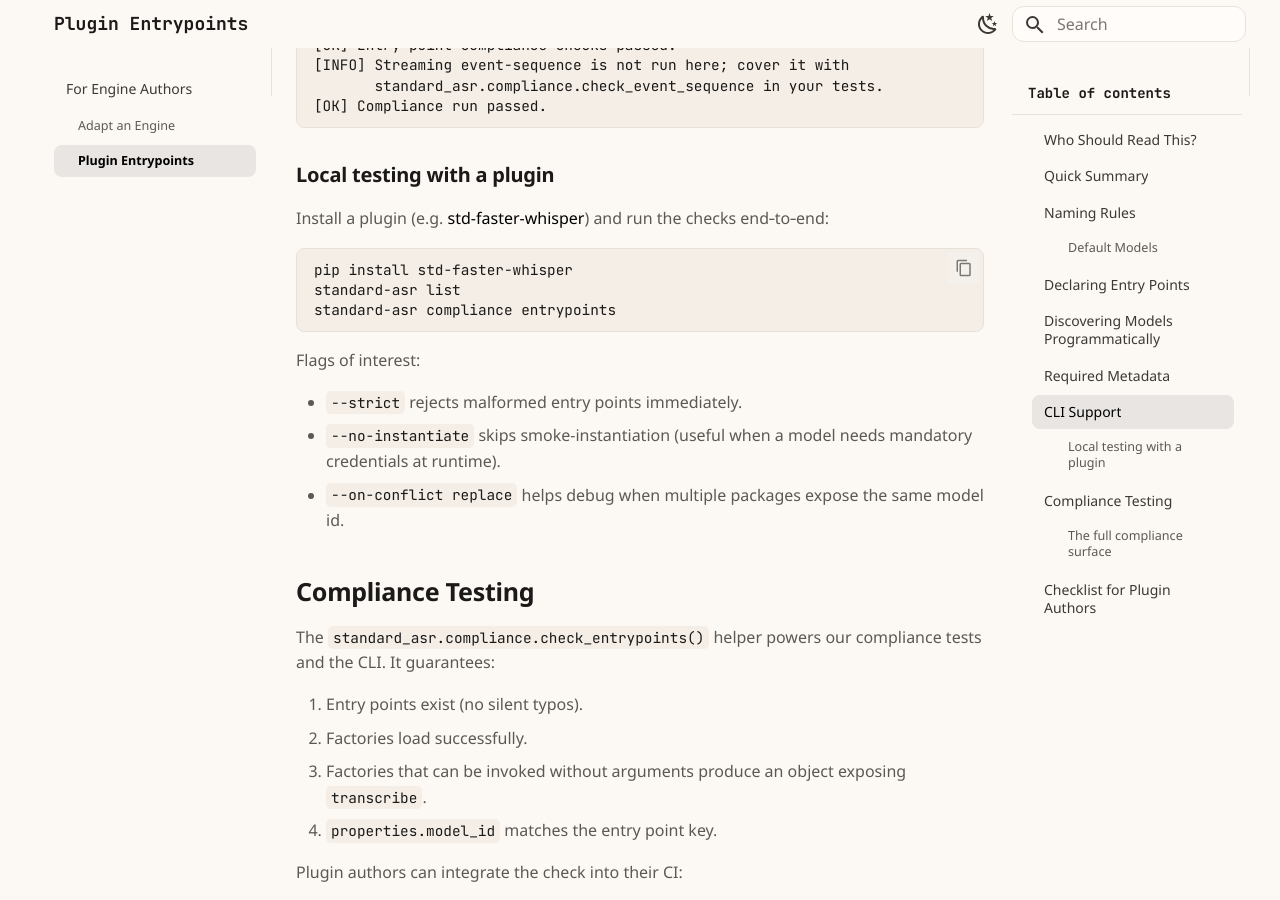
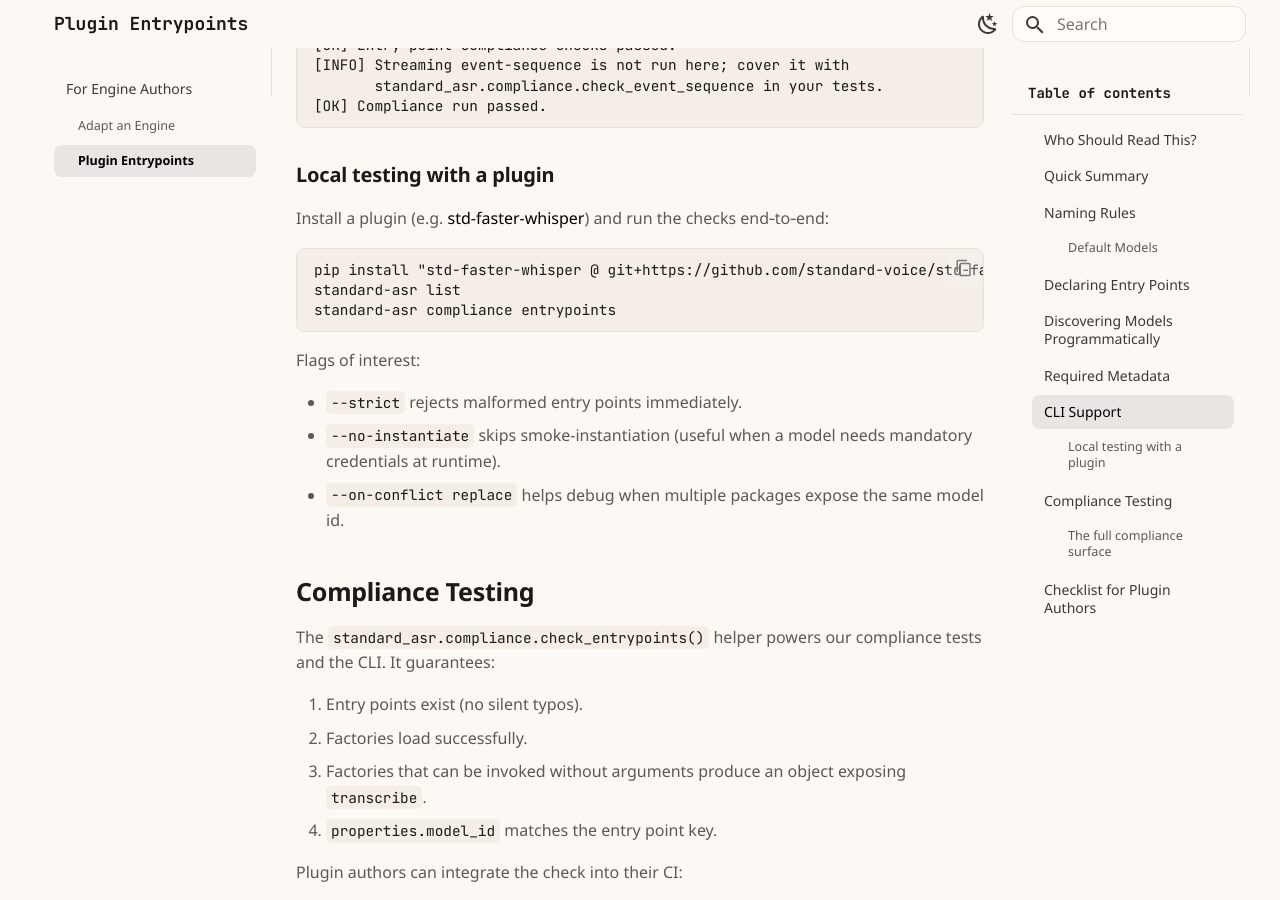
Before and after one commit to standard-voice/standard_asr, an MkDocs documentation site: the page built from docs/for_asr_dev/plugin_entrypoints.md, in a window 1280 px wide and 900 px high, scrolled down 4331 px. Built offline with MkDocs 1.6.1 and Material for MkDocs 9.7.7, drawn with Linux system fonts in a browser that asks for light colours; plug-ins that fetch from the network failed and are left out; some of the changed text lies outside the part shown.

Commit message:
docs: remove remaining cookbook references from contributor docs
- CONTRIBUTING.md: drop --all-packages cookbook install block
- RELEASING.md: rewrite "cookbook packages" to "engine plugins in
  their own repos"; drop "cookbook adapter" terminology
- plugin_entrypoints.md: replace bundled std-dummy-asr claim with
  external plugin reference; use git+https install URL

````diff
--- a/docs/for_asr_dev/plugin_entrypoints.md
+++ b/docs/for_asr_dev/plugin_entrypoints.md
@@ -14,7 +14,7 @@
 - `engine_id` should match your distribution name after [PEP 503](https://peps.python.org/pep-0503/) normalization.
 - `model_name` identifies a preset within that engine. Use an empty string for a default model *only when truly necessary*.
 - Entry point value: a callable (function or class) that returns a `StandardASR` implementation.
-- You can test locally with the bundled **std-dummy-asr** plugin (zero extra deps).
+- You can test locally with any installed plugin (e.g. [std-faster-whisper](https://github.com/standard-voice/std-faster-whisper)).
 
 ## Naming Rules
 
@@ -169,7 +169,7 @@
 run the checks end‑to‑end:
 
 ```bash
-pip install std-faster-whisper
+pip install "std-faster-whisper @ git+https://github.com/standard-voice/std-faster-whisper.git"
 standard-asr list
 standard-asr compliance entrypoints
 ```
````
Also changed, not shown: CONTRIBUTING.md (+0 -6 lines), RELEASING.md (+6 -8 lines).
